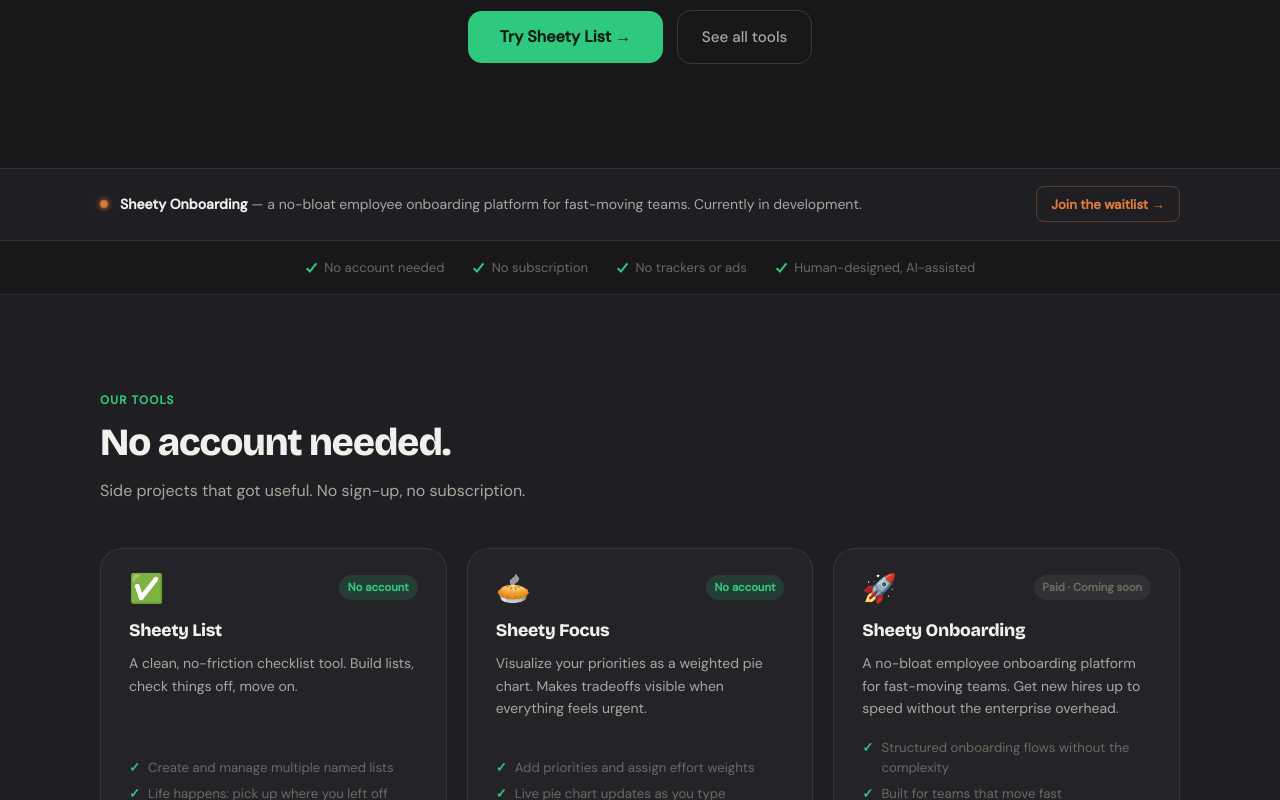
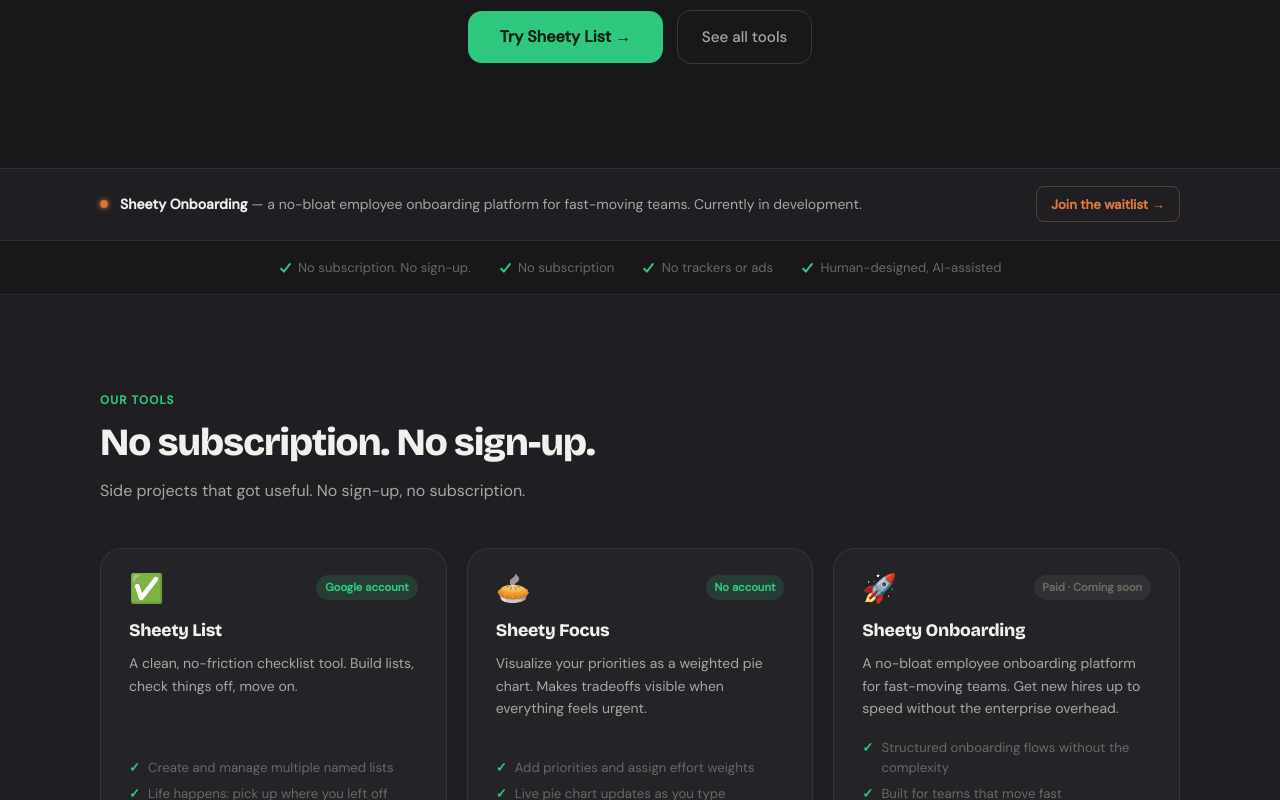
Before and after one commit to getsheetytools-glitch/sheety-tools, an Eleventy site: page index.html in a window 1280 px wide. Shown: the part 507-1307 px from the top of the page. Built offline with nearby package versions, Linux system fonts and the light colour scheme; Eleventy itself is replaced by a stand-in of ours; files that its build step writes are made by us from their sources.

Commit message:
Update index.html

```diff
--- a/index.html
+++ b/index.html
@@ -85,7 +85,7 @@
   <div class="proof-inner">
     <span class="proof-item">
       <svg viewBox="0 0 16 16" fill="none" stroke-width="2.5"><polyline points="2 9 6 13 14 3"/></svg>
-      No account needed
+      No subscription. No sign-up.
     </span>
     <span class="proof-item">
       <svg viewBox="0 0 16 16" fill="none" stroke-width="2.5"><polyline points="2 9 6 13 14 3"/></svg>
@@ -106,14 +106,14 @@
 <section class="tools" id="tools">
   <div class="section-inner">
     <p class="section-label fade-up">Our tools</p>
-    <h2 class="section-title fade-up">No account needed.</h2>
+    <h2 class="section-title fade-up">No subscription. No sign-up.</h2>
     <p class="section-sub fade-up">Side projects that got useful. No sign-up, no subscription.</p>
     <div class="tools-grid">
 
       <a href="https://list.sheety.tools" class="tool-card fade-up" target="_blank" rel="noopener">
         <div class="tool-card-head">
           <div class="tool-icon">✅</div>
-          <span class="badge badge-free">No account</span>
+          <span class="badge badge-free">Google account</span>
         </div>
         <div class="tool-name">Sheety List</div>
         <p class="tool-desc">A clean, no-friction checklist tool. Build lists, check things off, move on.</p>
```
